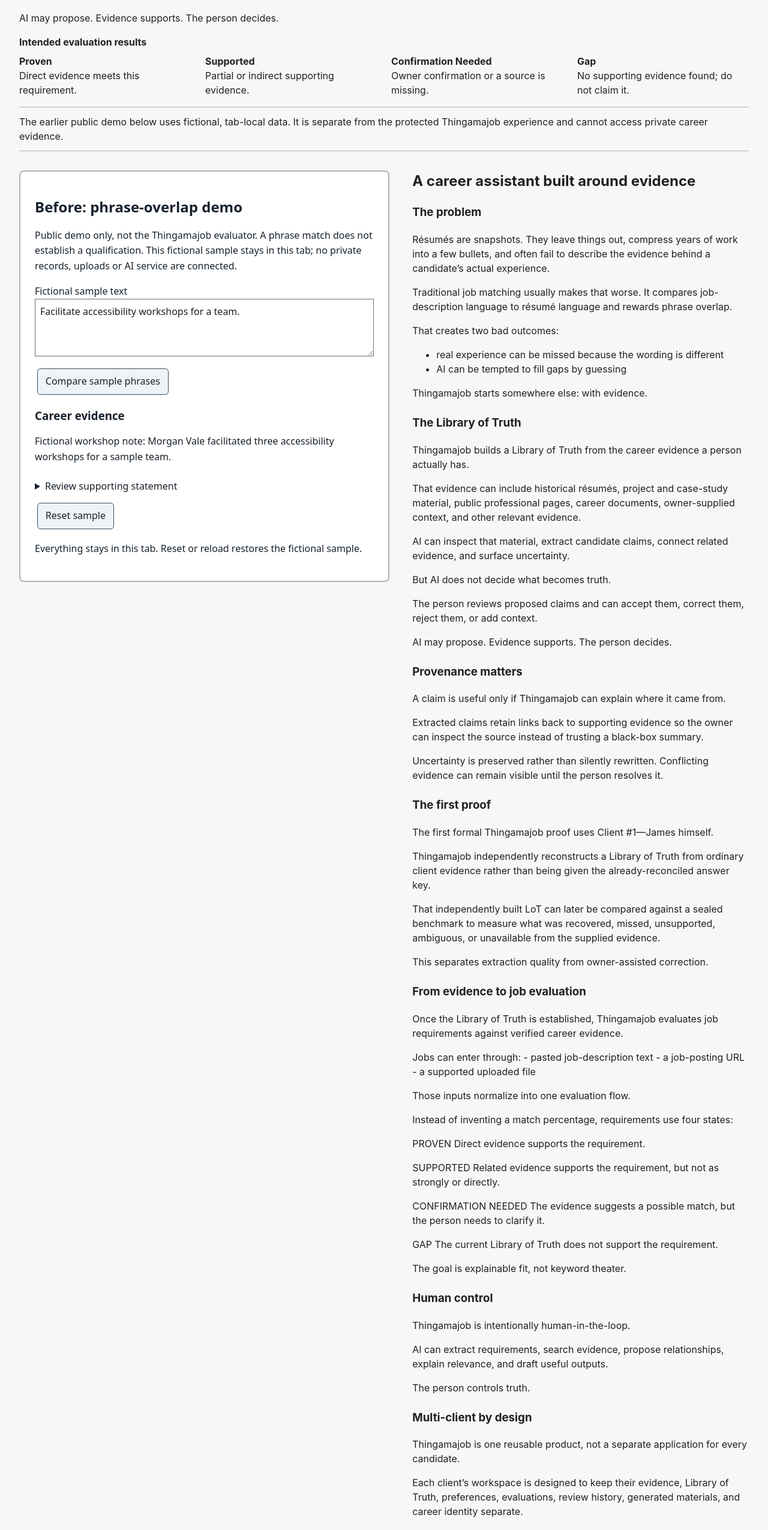
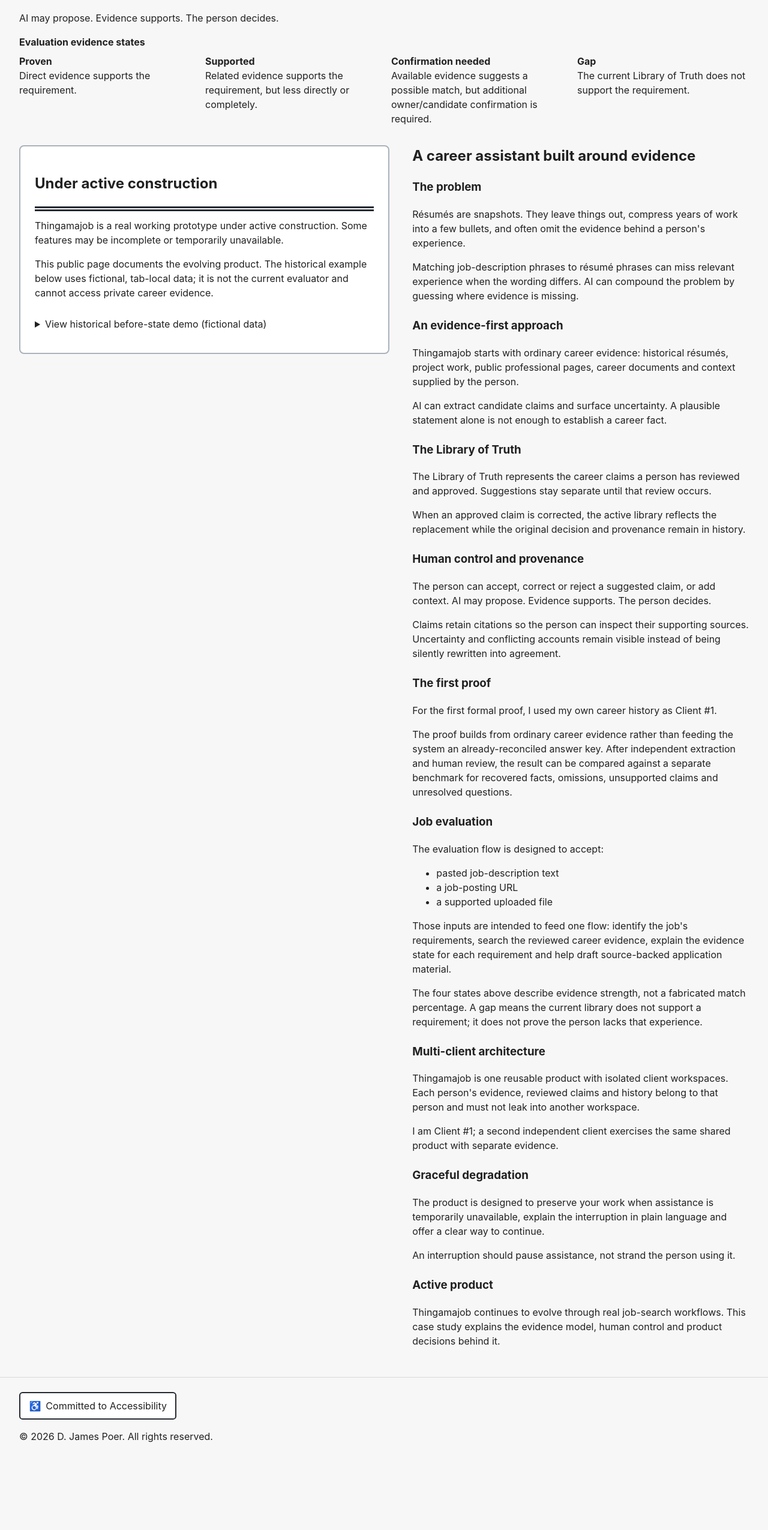
Before and after one commit to mentalnote74/djamespoer.com, an Angular app: page /thingamajob in a window 1280 px wide. Shown: the part 234-2784 px from the top of the page at 60% size. After the commit the page ends 2680 px from the top, so only its background shows below. Built offline with nearby package versions, Linux system fonts and the light colour scheme.

Commit message:
Clarify public Thingamajob construction and historical demo

```diff
--- a/src/app/components/thingamajob-product/thingamajob-product.html
+++ b/src/app/components/thingamajob-product/thingamajob-product.html
@@ -2,167 +2,154 @@
   <header class="product-introduction">
     <h1>Thingamajob</h1>
     <p class="product-lead">
-      A career assistant built around verified evidence instead of résumé keyword guessing.
+      A career assistant built around verified evidence instead of r&eacute;sum&eacute; keyword
+      guessing.
     </p>
     <p>AI may propose. Evidence supports. The person decides.</p>
-    <h2 class="result-heading">Intended evaluation results</h2>
+    <h2 class="result-heading">Evaluation evidence states</h2>
     <dl class="result-key">
       <div>
         <dt>Proven</dt>
-        <dd>Direct evidence meets this requirement.</dd>
+        <dd>Direct evidence supports the requirement.</dd>
       </div>
       <div>
         <dt>Supported</dt>
-        <dd>Partial or indirect supporting evidence.</dd>
+        <dd>Related evidence supports the requirement, but less directly or completely.</dd>
       </div>
       <div>
-        <dt>Confirmation Needed</dt>
-        <dd>Owner confirmation or a source is missing.</dd>
+        <dt>Confirmation needed</dt>
+        <dd>
+          Available evidence suggests a possible match, but additional owner/candidate confirmation
+          is required.
+        </dd>
       </div>
       <div>
         <dt>Gap</dt>
-        <dd>No supporting evidence found; do not claim it.</dd>
+        <dd>The current Library of Truth does not support the requirement.</dd>
       </div>
     </dl>
-    <p class="implementation-boundary">
-      The earlier public demo below uses fictional, tab-local data. It is separate from the
-      protected Thingamajob experience and cannot access private career evidence.
-    </p>
   </header>
   <div class="product-columns">
-    <section class="product-workspace" aria-labelledby="job-task-heading">
-      <app-thingamajob-workflow />
+    <section class="product-workspace" aria-labelledby="prototype-heading">
+      <h2 id="prototype-heading">Under active construction</h2>
+      <p class="construction-notice">
+        Thingamajob is a real working prototype under active construction. Some features may be
+        incomplete or temporarily unavailable.
+      </p>
+      <p>
+        This public page documents the evolving product. The historical example below uses
+        fictional, tab-local data; it is not the current evaluator and cannot access private career
+        evidence.
+      </p>
+      <details class="historical-demo">
+        <summary>View historical before-state demo (fictional data)</summary>
+        <app-thingamajob-workflow />
+      </details>
     </section>
     <article class="case-study" aria-labelledby="case-study-heading">
       <h2 id="case-study-heading">A career assistant built around evidence</h2>
       <section>
         <h3>The problem</h3>
         <p>
-          Résumés are snapshots. They leave things out, compress years of work into a few bullets,
-          and often fail to describe the evidence behind a candidate’s actual experience.
+          R&eacute;sum&eacute;s are snapshots. They leave things out, compress years of work into a
+          few bullets, and often omit the evidence behind a person's experience.
         </p>
         <p>
-          Traditional job matching usually makes that worse. It compares job-description language to
-          résumé language and rewards phrase overlap.
+          Matching job-description phrases to r&eacute;sum&eacute; phrases can miss relevant
+          experience when the wording differs. AI can compound the problem by guessing where
+          evidence is missing.
         </p>
-        <p>That creates two bad outcomes:</p>
-        <ul>
-          <li>real experience can be missed because the wording is different</li>
-          <li>AI can be tempted to fill gaps by guessing</li>
-        </ul>
-        <p>Thingamajob starts somewhere else: with evidence.</p>
+      </section>
+      <section>
+        <h3>An evidence-first approach</h3>
+        <p>
+          Thingamajob starts with ordinary career evidence: historical r&eacute;sum&eacute;s,
+          project work, public professional pages, career documents and context supplied by the
+          person.
+        </p>
+        <p>
+          AI can extract candidate claims and surface uncertainty. A plausible statement alone is
+          not enough to establish a career fact.
+        </p>
       </section>
       <section>
         <h3>The Library of Truth</h3>
-        <p>Thingamajob builds a Library of Truth from the career evidence a person actually has.</p>
         <p>
-          That evidence can include historical résumés, project and case-study material, public
-          professional pages, career documents, owner-supplied context, and other relevant evidence.
+          The Library of Truth represents the career claims a person has reviewed and approved.
+          Suggestions stay separate until that review occurs.
         </p>
         <p>
-          AI can inspect that material, extract candidate claims, connect related evidence, and
-          surface uncertainty.
+          When an approved claim is corrected, the active library reflects the replacement while the
+          original decision and provenance remain in history.
         </p>
-        <p>But AI does not decide what becomes truth.</p>
-        <p>
-          The person reviews proposed claims and can accept them, correct them, reject them, or add
-          context.
-        </p>
-        <p>AI may propose. Evidence supports. The person decides.</p>
       </section>
       <section>
-        <h3>Provenance matters</h3>
-        <p>A claim is useful only if Thingamajob can explain where it came from.</p>
+        <h3>Human control and provenance</h3>
         <p>
-          Extracted claims retain links back to supporting evidence so the owner can inspect the
-          source instead of trusting a black-box summary.
+          The person can accept, correct or reject a suggested claim, or add context. AI may
+          propose. Evidence supports. The person decides.
         </p>
         <p>
-          Uncertainty is preserved rather than silently rewritten. Conflicting evidence can remain
-          visible until the person resolves it.
+          Claims retain citations so the person can inspect their supporting sources. Uncertainty
+          and conflicting accounts remain visible instead of being silently rewritten into
+          agreement.
         </p>
       </section>
       <section>
         <h3>The first proof</h3>
-        <p>The first formal Thingamajob proof uses Client #1—James himself.</p>
+        <p>For the first formal proof, I used my own career history as Client #1.</p>
         <p>
-          Thingamajob independently reconstructs a Library of Truth from ordinary client evidence
-          rather than being given the already-reconciled answer key.
+          The proof builds from ordinary career evidence rather than feeding the system an
+          already-reconciled answer key. After independent extraction and human review, the result
+          can be compared against a separate benchmark for recovered facts, omissions, unsupported
+          claims and unresolved questions.
+        </p>
+      </section>
+      <section>
+        <h3>Job evaluation</h3>
+        <p>The evaluation flow is designed to accept:</p>
+        <ul>
+          <li>pasted job-description text</li>
+          <li>a job-posting URL</li>
+          <li>a supported uploaded file</li>
+        </ul>
+        <p>
+          Those inputs are intended to feed one flow: identify the job's requirements, search the
+          reviewed career evidence, explain the evidence state for each requirement and help draft
+          source-backed application material.
         </p>
         <p>
-          That independently built LoT can later be compared against a sealed benchmark to measure
-          what was recovered, missed, unsupported, ambiguous, or unavailable from the supplied
-          evidence.
+          The four states above describe evidence strength, not a fabricated match percentage. A gap
+          means the current library does not support a requirement; it does not prove the person
+          lacks that experience.
         </p>
-        <p>This separates extraction quality from owner-assisted correction.</p>
       </section>
       <section>
-        <h3>From evidence to job evaluation</h3>
+        <h3>Multi-client architecture</h3>
         <p>
-          Once the Library of Truth is established, Thingamajob evaluates job requirements against
-          verified career evidence.
+          Thingamajob is one reusable product with isolated client workspaces. Each person's
+          evidence, reviewed claims and history belong to that person and must not leak into another
+          workspace.
         </p>
         <p>
-          Jobs can enter through: - pasted job-description text - a job-posting URL - a supported
-          uploaded file
+          I am Client #1; a second independent client exercises the same shared product with
+          separate evidence.
         </p>
-        <p>Those inputs normalize into one evaluation flow.</p>
-        <p>Instead of inventing a match percentage, requirements use four states:</p>
-        <p>PROVEN Direct evidence supports the requirement.</p>
-        <p>SUPPORTED Related evidence supports the requirement, but not as strongly or directly.</p>
-        <p>
-          CONFIRMATION NEEDED The evidence suggests a possible match, but the person needs to
-          clarify it.
-        </p>
-        <p>GAP The current Library of Truth does not support the requirement.</p>
-        <p>The goal is explainable fit, not keyword theater.</p>
       </section>
       <section>
-        <h3>Human control</h3>
-        <p>Thingamajob is intentionally human-in-the-loop.</p>
+        <h3>Graceful degradation</h3>
         <p>
-          AI can extract requirements, search evidence, propose relationships, explain relevance,
-          and draft useful outputs.
+          The product is designed to preserve your work when assistance is temporarily unavailable,
+          explain the interruption in plain language and offer a clear way to continue.
         </p>
-        <p>The person controls truth.</p>
-      </section>
-      <section>
-        <h3>Multi-client by design</h3>
-        <p>Thingamajob is one reusable product, not a separate application for every candidate.</p>
-        <p>
-          Each client’s workspace is designed to keep their evidence, Library of Truth, preferences,
-          evaluations, review history, generated materials, and career identity separate.
-        </p>
-        <p>One client’s evidence must never leak into another client’s workspace.</p>
-        <p>James is Client #1. Erica Kortz is Client #2.</p>
-      </section>
-      <section>
-        <h3>Designed for failure too</h3>
-        <p>
-          If AI capacity, provider quota, or POC budget becomes unavailable, user work remains
-          preserved, paid calls do not retry endlessly, recovery stays obvious, and billing/provider
-          internals remain hidden from normal users.
-        </p>
-        <p>
-          Running out of AI capacity may pause intelligence, but it must never strand the user in a
-          broken interface.
-        </p>
+        <p>An interruption should pause assistance, not strand the person using it.</p>
       </section>
       <section>
         <h3>Active product</h3>
         <p>
-          Thingamajob focuses on evidence-backed career decisions. Daily Job Dredge is a separate
-          opportunity-finding workflow.
+          Thingamajob continues to evolve through real job-search workflows. This case study
+          explains the evidence model, human control and product decisions behind it.
         </p>
-        <p>
-          Thingamajob is an active product that continues to evolve through real job-search
-          workflows.
-        </p>
-        <p>
-          The case study documents the durable product thinking, evidence model, human-AI operating
-          model, and validation approach.
-        </p>
-        <p>Daily implementation progress is recorded in the homepage Executive Scrum Brief.</p>
       </section>
     </article>
   </div>
--- a/src/app/components/thingamajob-product/thingamajob-product.scss
+++ b/src/app/components/thingamajob-product/thingamajob-product.scss
@@ -26,6 +26,18 @@
   border: 2px solid var(--panel-border, currentColor);
   border-radius: 0.5rem;
   background: var(--panel-surface, Canvas);
+}
+.construction-notice {
+  border-block-start: 0.5rem double var(--control-border, currentColor);
+  padding-block-start: 0.75rem;
+}
+.historical-demo summary {
+  cursor: pointer;
+  padding-block: 0.75rem;
+}
+.historical-demo summary:focus-visible {
+  outline: 3px solid var(--focus-outer, currentColor);
+  outline-offset: 3px;
 }
 .case-study h2 {
   margin-block-start: 0;
--- a/src/app/components/thingamajob/thingamajob.html
+++ b/src/app/components/thingamajob/thingamajob.html
@@ -23,6 +23,14 @@
   <p>
     Thingamajob is an active product that continues to evolve through real job-search workflows.
   </p>
-  <app-thingamajob-workflow />
+  <p class="construction-notice">
+    <strong>Under active construction.</strong> Some features of the real working prototype may be
+    incomplete or temporarily unavailable. This public example is historical, not the current
+    evaluator.
+  </p>
+  <details>
+    <summary>View historical before-state demo (fictional data)</summary>
+    <app-thingamajob-workflow />
+  </details>
   <p><a routerLink="/thingamajob">View Thingamajob Case Study</a></p>
 </div>
--- a/src/app/components/thingamajob/thingamajob.scss
+++ b/src/app/components/thingamajob/thingamajob.scss
@@ -14,3 +14,15 @@
   margin-block-start: 0;
   font-size: clamp(1.25rem, 2vw, 1.75rem);
 }
+.construction-notice {
+  border-block-start: 0.5rem double var(--control-border, currentColor);
+  padding-block-start: 0.75rem;
+}
+summary {
+  cursor: pointer;
+  padding-block: 0.75rem;
+}
+summary:focus-visible {
+  outline: 3px solid var(--focus-outer, currentColor);
+  outline-offset: 3px;
+}
--- a/src/app/features/thingamajob/workflow.ts
+++ b/src/app/features/thingamajob/workflow.ts
@@ -96,7 +96,7 @@
     if (this.message().startsWith('Enter corrected wording'))
       return 'Enter corrected wording before using a correction.';
     if (/failed|unavailable|denied|could not|Conflict/.test(this.message()))
-      return 'The sample could not be updated. Reset it before trying again.';
+      return 'This prototype action is temporarily unavailable. Your text is preserved. Try again, or reset the fictional example when you are ready.';
     const decision = this.proposal()?.reviewDisposition;
     return decision === 'accepted'
       ? 'Statement selected for use in this sample.'
```
Also changed, not shown: src/app/components/home/home.html (+26 -23 lines), 2 other files (tests, documents, lock files or other folders).
